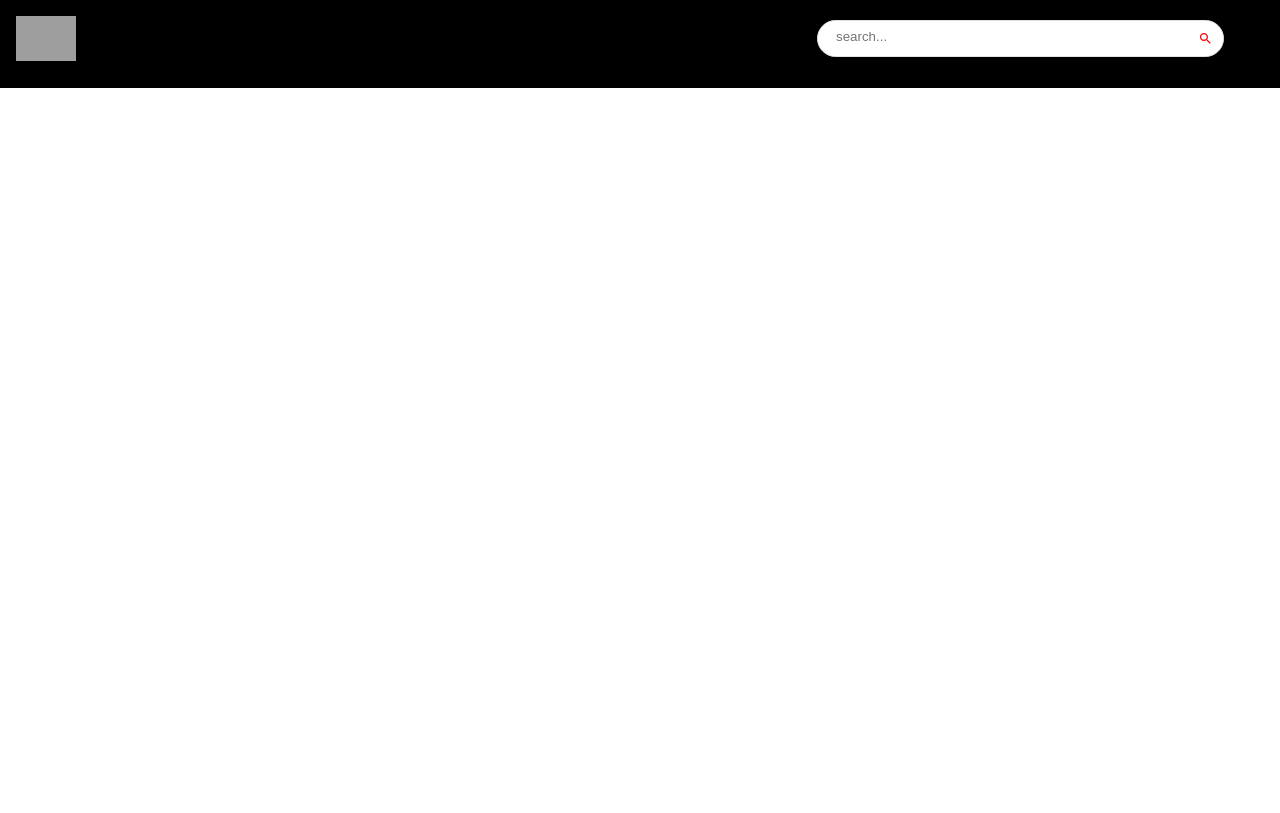
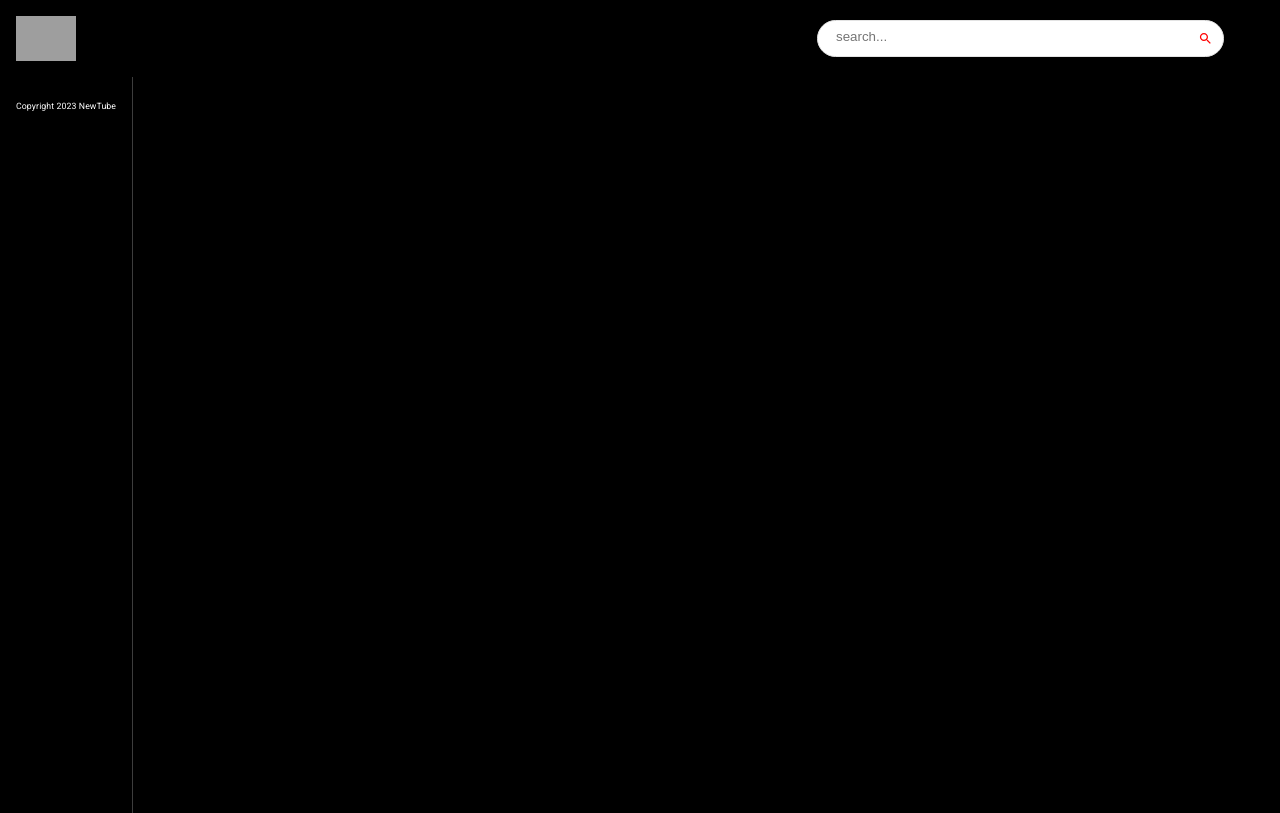
Before and after one commit to rupamsutar/MyTube, a React (Create React App) app: page / in a window 1280 px wide. Built offline with nearby package versions, Linux system fonts and the light colour scheme; grey boxes are pictures that could not be loaded.

Commit message:
Feed section setup complete, onto the next component sidebar

```diff
--- a/src/Components/Feed.jsx
+++ b/src/Components/Feed.jsx
@@ -1,8 +1,28 @@
-import React from 'react'
+import React, { useState, useEffect } from 'react';
+import { Box, Stack, Typography } from "@mui/material";
+import SideBar from './SideBar';
 
 const Feed = () => {
   return (
-    <div>Feed</div>
+    <Stack sx={{
+      flexDirection: { sx: "column", md: "row"},
+      }}>
+        <Box sx={{
+          height: { sx: 'auto', md: '92vh', },
+          borderRight: '1px solid #3d3d3d',
+          px: { sx: 0, md: 2},
+
+        }}>
+          <SideBar>
+
+          </SideBar>
+          <Typography className='copyright' variant='body2' sx={{mt: 1.5, color: '#fff'}}>
+            Copyright 2023 NewTube
+          </Typography>
+
+        </Box>
+
+    </Stack>
   )
 }
 
--- /dev/null
+++ b/src/Components/SideBar.jsx
@@ -0,0 +1,9 @@
+import React from 'react';
+
+const SideBar = () => {
+  return (
+    <div>SideBar</div>
+  )
+}
+
+export default SideBar
```
